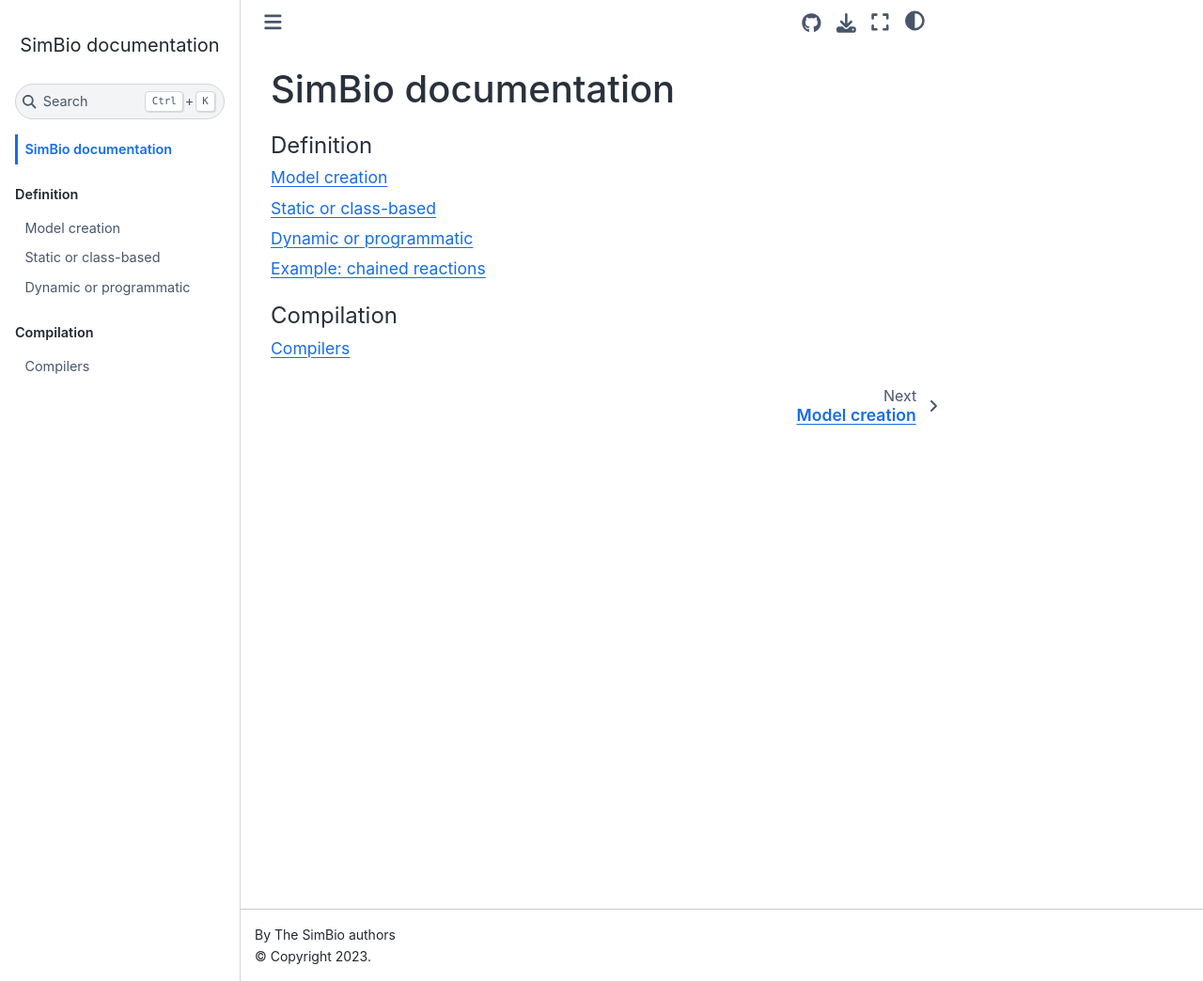
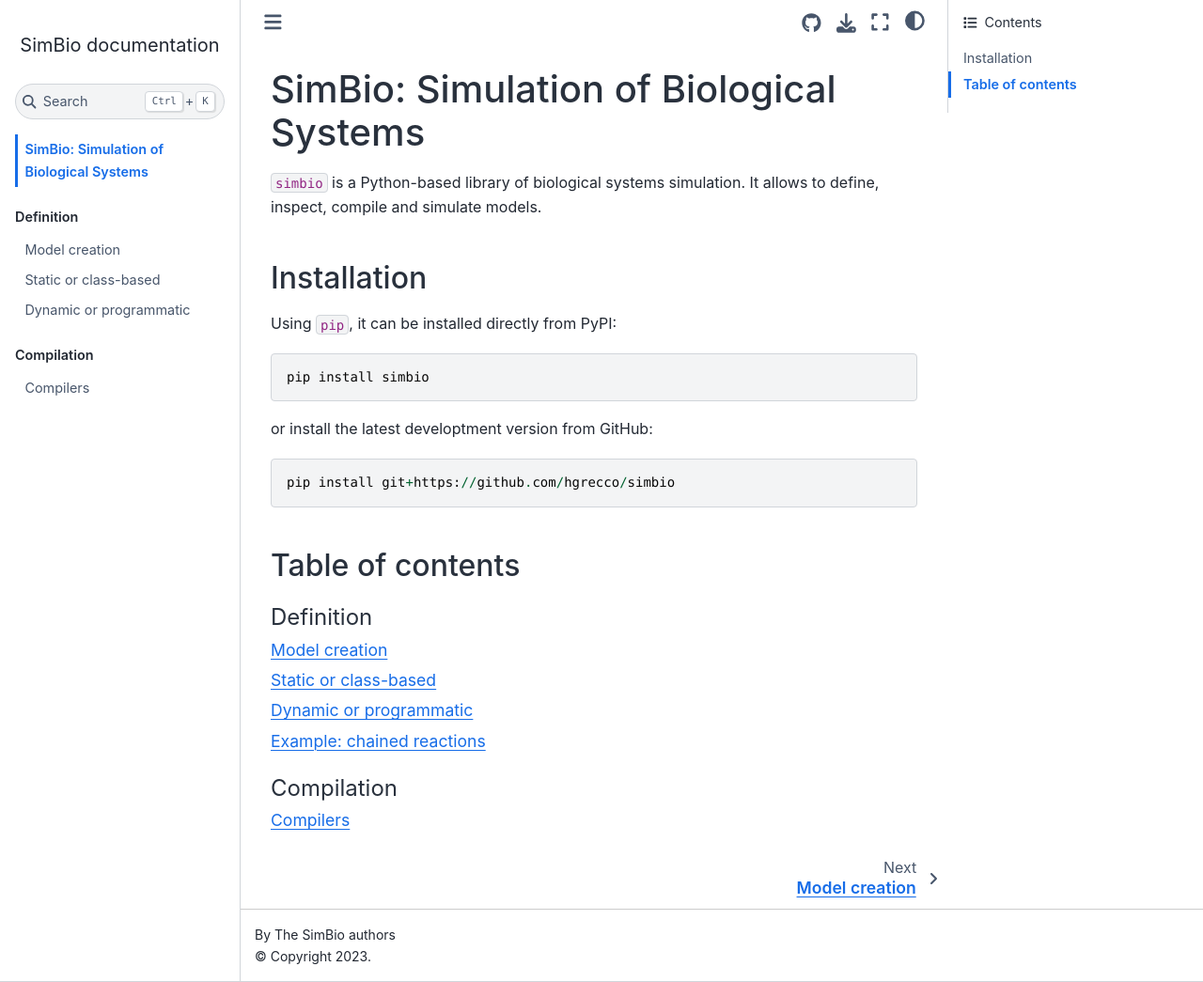
Before and after one commit to hgrecco/simbio, a Jupyter Book: the page built from docs/index.md, in a window 1280 px wide and 1045 px high. Shown: the whole window at 94% size. Built offline with Jupyter Book 1.0.4 settings and Sphinx 7.4.7 and the Sphinx Book theme 1.1.4, drawn with Linux system fonts in a browser that asks for light colours.

Commit message:
Update docs intro

````diff
--- a/docs/index.md
+++ b/docs/index.md
@@ -1,4 +1,24 @@
-# SimBio documentation
+# SimBio: Simulation of Biological Systems
+
+`simbio` is a Python-based library of biological systems simulation.
+It allows to define, inspect, compile and simulate models.
+
+## Installation
+
+Using `pip`,
+it can be installed directly from PyPI:
+
+```
+pip install simbio
+```
+
+or install the latest developtment version from GitHub:
+
+```
+pip install git+https://github.com/hgrecco/simbio
+```
+
+## Table of contents
 
 ```{tableofcontents}
 ```
````
